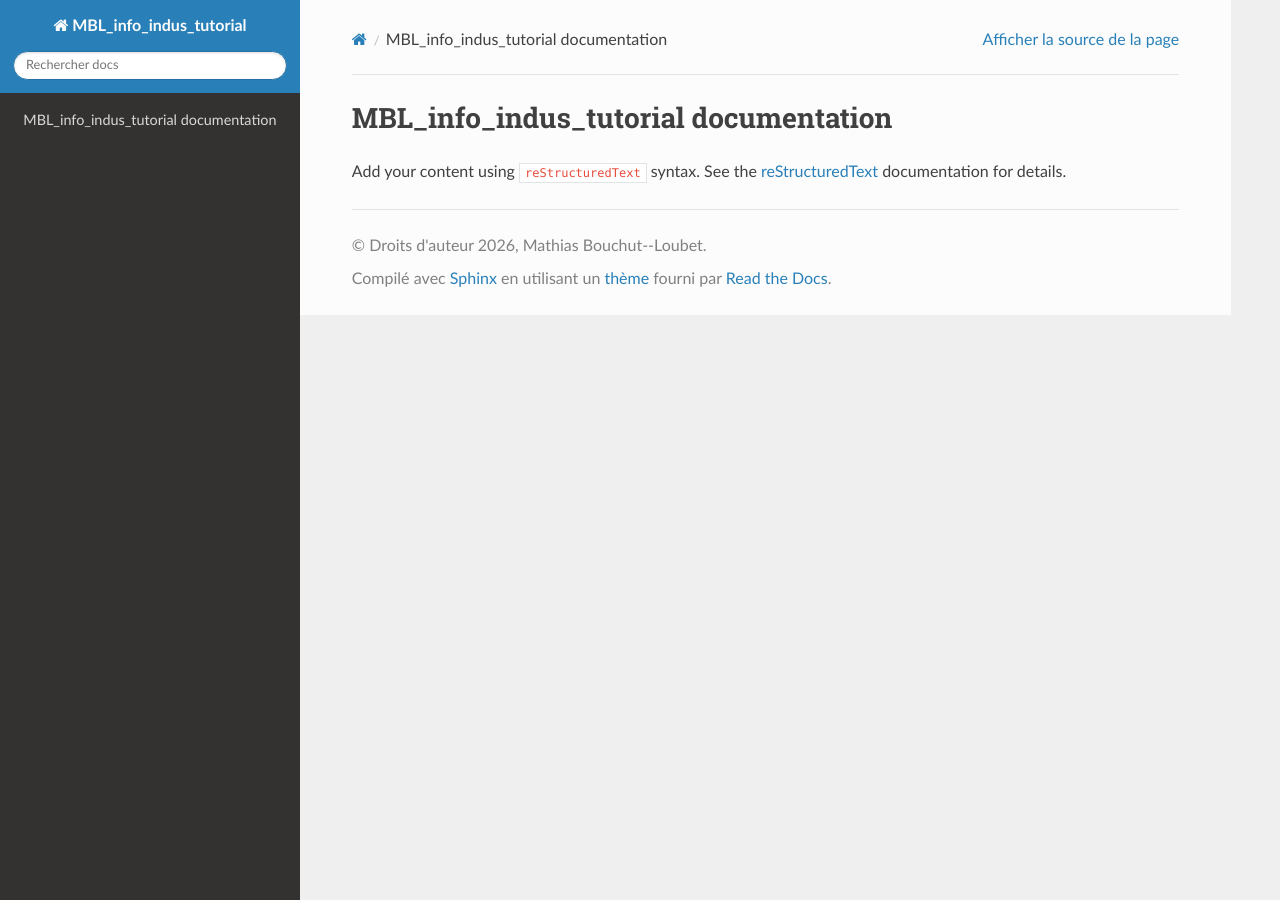
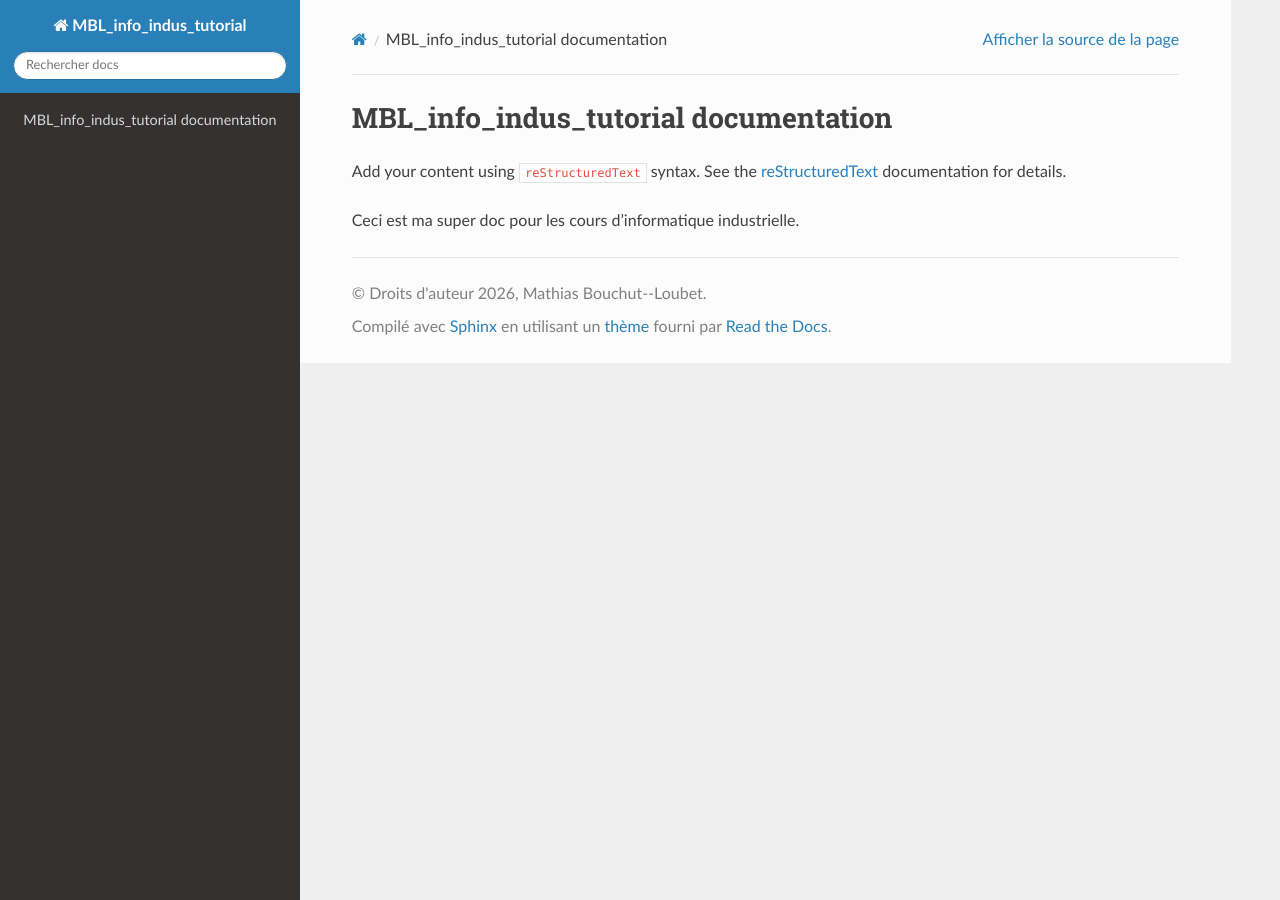
Before and after one commit to MBL-Creations/info_indus_tutorial, a Sphinx documentation site: the page built from doc/sphinx/source/index.rst, in a window 1280 px wide. Built offline with Sphinx 7.4.7 and the Read the Docs theme 3.1.0, drawn with Linux system fonts in a browser that asks for light colours.

Commit message:
Add one intro sentence

```diff
--- a/doc/sphinx/source/index.rst
+++ b/doc/sphinx/source/index.rst
@@ -10,6 +10,7 @@ Add your content using ``reStructuredText`` syntax. See the
 `reStructuredText <https://www.sphinx-doc.org/en/master/usage/restructuredtext/index.html>`_
 documentation for details.
 
+Ceci est ma super doc pour les cours d'informatique industrielle.
 
 .. toctree::
    :maxdepth: 2
```
